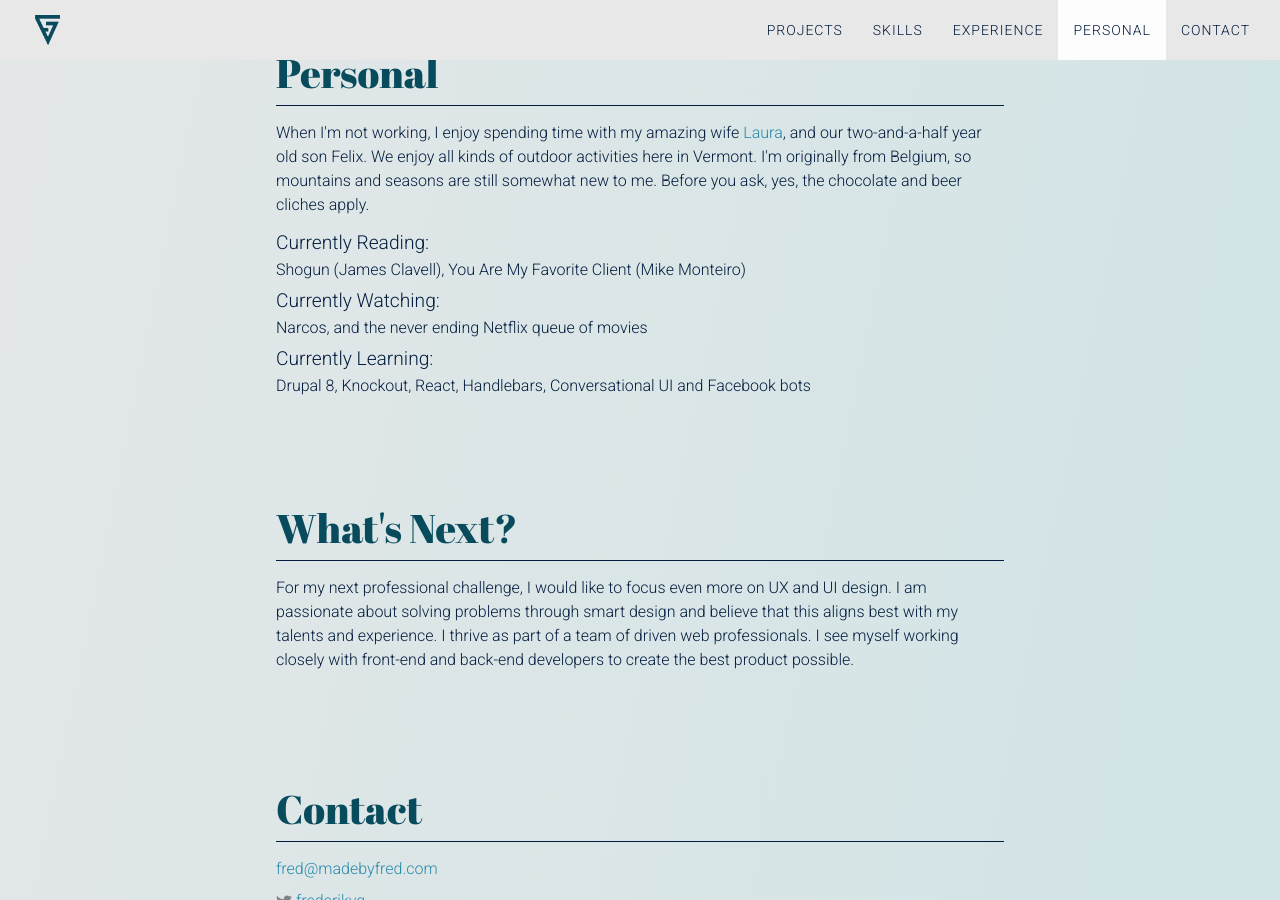
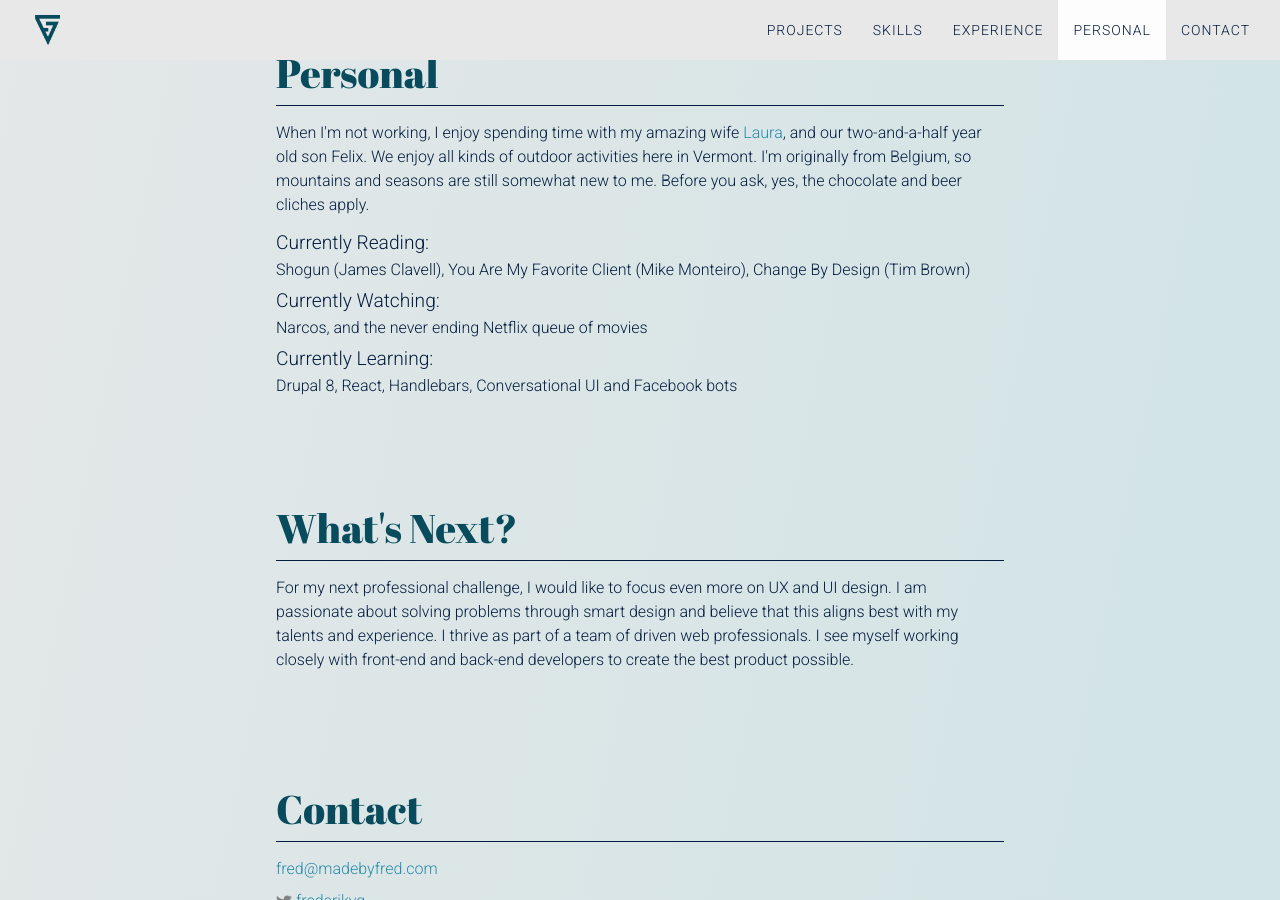
Before and after one commit to fredvg/fredvg.github.io, a Jekyll site: the page built from index.html, in a window 1280 px wide and 900 px high, scrolled down 5244 px. Built offline with Jekyll 4.4.1, drawn with Linux system fonts in a browser that asks for light colours.

Commit message:
add currently reading book and remove Knockout.JS

```diff
--- a/_includes/personal.html
+++ b/_includes/personal.html
@@ -3,8 +3,8 @@
 <h2 class="section-title">Personal</h2>
 <p>When I'm not working, I enjoy spending time with my amazing wife <a href="http://lauramacchia.com">Laura</a>, and our two-and-a-half year old son Felix. We enjoy all kinds of outdoor activities here in Vermont. I'm originally from Belgium, so mountains and seasons are still somewhat new to me. Before you ask, yes, the chocolate and beer cliches&nbsp;apply.</p>
 <ul class="entries">
-  <li><h3>Currently Reading:</h3>Shogun (James Clavell), You Are My Favorite Client (Mike&nbsp;Monteiro)</li>
+  <li><h3>Currently Reading:</h3>Shogun (James Clavell), You Are My Favorite Client (Mike&nbsp;Monteiro), Change By Design (Tim Brown)</li>
   <li><h3>Currently Watching:</h3>Narcos, and the never ending Netflix queue of&nbsp;movies</li>
-  <li><h3>Currently Learning:</h3> Drupal 8, Knockout, React, Handlebars, Conversational UI and Facebook&nbsp;bots</li>
+  <li><h3>Currently Learning:</h3> Drupal 8, React, Handlebars, Conversational UI and Facebook&nbsp;bots</li>
 </ul>
 </section>
```
